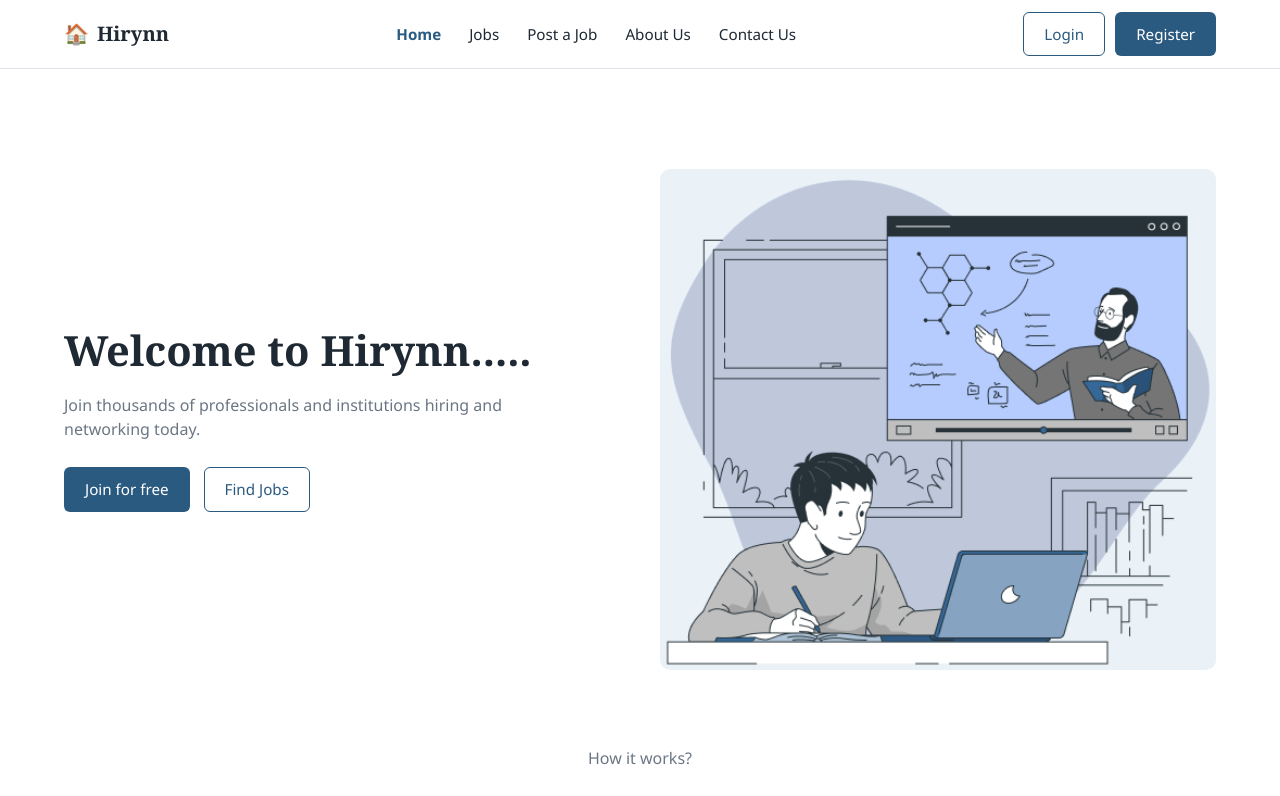
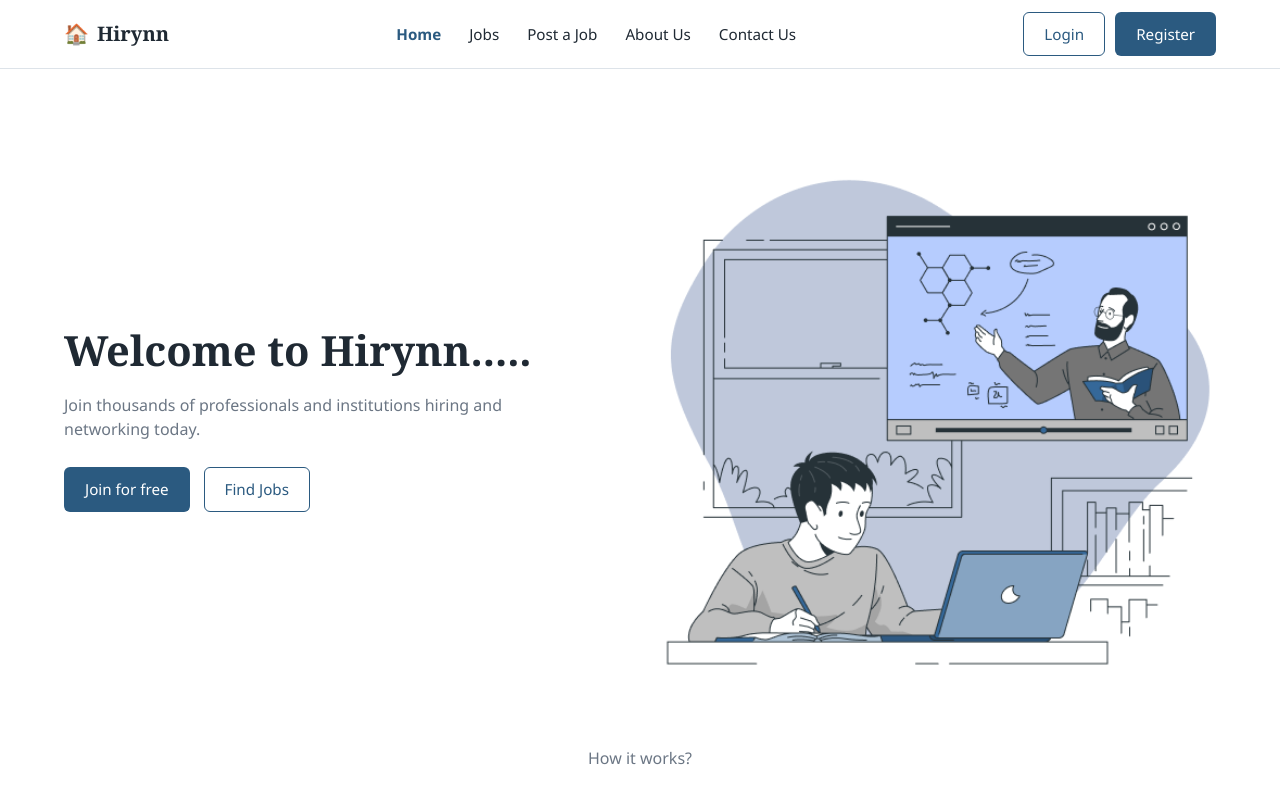
Before and after one commit to LaskaMaharjan/Hirynn-Website, a React (Vite) app: page / in a window 1280 px wide. Shown: the top 796 px of the page. Built offline with nearby package versions, Linux system fonts and the light colour scheme.

Commit message:
background removed

```diff
--- a/src/styles.css
+++ b/src/styles.css
@@ -198,7 +198,7 @@ input, textarea, select {
 
 .hero-art {
   flex: 1;
-  background: #eaf2f8;
+  /* background: #eaf2f8; */
   border-radius: 10px;
   min-height: 260px;
   display: flex;
@@ -558,7 +558,7 @@ input.jobs-search {
 }
 .app-art {
   flex: 1;
-  background: #eaf2f8;
+  /* background: #eaf2f8; */
   border-radius: 10px;
   min-height: 220px;
   display: flex;
```
